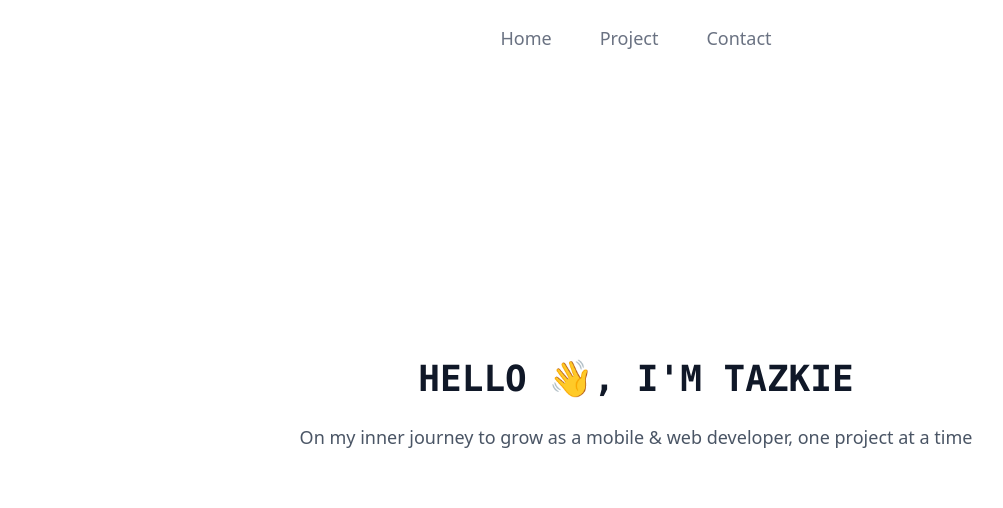
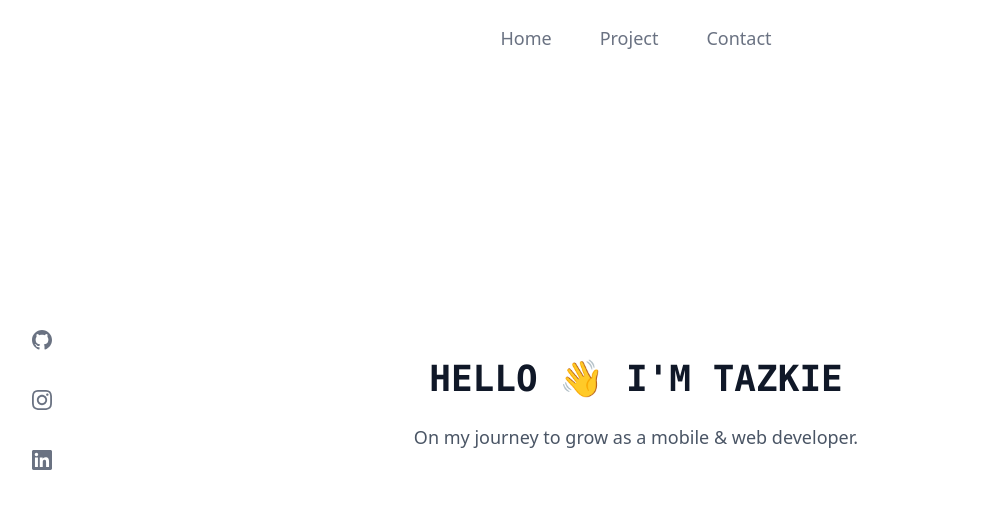
Before and after one commit to TazkieCT/my-portfolio, a React (Vite) app: page / in a window 1280 px wide. Shown: the top 508 px of the page, without its empty margins (4-1007 px from the left). Built offline with nearby package versions, Linux system fonts and the light colour scheme.

Commit message:
feat: add social media

```diff
--- /dev/null
+++ b/src/components/social-media.tsx
@@ -0,0 +1,43 @@
+export default function SocialMedia() {
+  return (
+    <div className="fixed left-6 top-1/2 -translate-y-1/2 z-50">
+      <div className="flex flex-col items-center gap-4">
+        <a
+          href="https://github.com/TazkieCT"
+          target="_blank"
+          rel="noopener noreferrer"
+          className="p-3 text-gray-500 hover:text-black transition-all duration-200 hover:scale-110 transform"
+          aria-label="GitHub"
+        >
+          <svg className="w-5 h-5" fill="currentColor" viewBox="0 0 24 24">
+            <path d="M12 0c-6.626 0-12 5.373-12 12 0 5.302 3.438 9.8 8.207 11.387.599.111.793-.261.793-.577v-2.234c-3.338.726-4.033-1.416-4.033-1.416-.546-1.387-1.333-1.756-1.333-1.756-1.089-.745.083-.729.083-.729 1.205.084 1.839 1.237 1.839 1.237 1.07 1.834 2.807 1.304 3.492.997.107-.775.418-1.305.762-1.604-2.665-.305-5.467-1.334-5.467-5.931 0-1.311.469-2.381 1.236-3.221-.124-.303-.535-1.524.117-3.176 0 0 1.008-.322 3.301 1.23.957-.266 1.983-.399 3.003-.404 1.02.005 2.047.138 3.006.404 2.291-1.552 3.297-1.23 3.297-1.23.653 1.653.242 2.874.118 3.176.77.84 1.235 1.911 1.235 3.221 0 4.609-2.807 5.624-5.479 5.921.43.372.823 1.102.823 2.222v3.293c0 .319.192.694.801.576 4.765-1.589 8.199-6.086 8.199-11.386 0-6.627-5.373-12-12-12z" />
+          </svg>
+        </a>
+
+        <a
+          href="https://www.instagram.com/ijtct/"
+          target="_blank"
+          rel="noopener noreferrer"
+          className="p-3 text-gray-500 hover:text-black transition-all duration-200 hover:scale-110 transform"
+          aria-label="Instagram"
+        >
+          <svg className="w-5 h-5" fill="currentColor" viewBox="0 0 24 24">
+            <path d="M12 2.163c3.204 0 3.584.012 4.85.07 3.252.148 4.771 1.691 4.919 4.919.058 1.265.069 1.645.069 4.849 0 3.205-.012 3.584-.069 4.849-.149 3.225-1.664 4.771-4.919 4.919-1.266.058-1.644.07-4.85.07-3.204 0-3.584-.012-4.849-.07-3.26-.149-4.771-1.699-4.919-4.92-.058-1.265-.07-1.644-.07-4.849 0-3.204.013-3.583.07-4.849.149-3.227 1.664-4.771 4.919-4.919 1.266-.057 1.645-.069 4.849-.069zm0-2.163c-3.259 0-3.667.014-4.947.072-4.358.2-6.78 2.618-6.98 6.98-.059 1.281-.073 1.689-.073 4.948 0 3.259.014 3.668.072 4.948.2 4.358 2.618 6.78 6.98 6.98 1.281.058 1.689.072 4.948.072 3.259 0 3.668-.014 4.948-.072 4.354-.2 6.782-2.618 6.979-6.98.059-1.28.073-1.689.073-4.948 0-3.259-.014-3.667-.072-4.947-.196-4.354-2.617-6.78-6.979-6.98-1.281-.059-1.69-.073-4.949-.073zm0 5.838c-3.403 0-6.162 2.759-6.162 6.162s2.759 6.163 6.162 6.163 6.162-2.759 6.162-6.163c0-3.403-2.759-6.162-6.162-6.162zm0 10.162c-2.209 0-4-1.79-4-4 0-2.209 1.791-4 4-4s4 1.791 4 4c0 2.21-1.791 4-4 4zm6.406-11.845c-.796 0-1.441.645-1.441 1.44s.645 1.44 1.441 1.44c.795 0 1.439-.645 1.439-1.44s-.644-1.44-1.439-1.44z" />
+          </svg>
+        </a>
+
+        <a
+          href="https://www.linkedin.com/in/ijtct/"
+          target="_blank"
+          rel="noopener noreferrer"
+          className="p-3 text-gray-500 hover:text-black transition-all duration-200 hover:scale-110 transform"
+          aria-label="LinkedIn"
+        >
+          <svg className="w-5 h-5" fill="currentColor" viewBox="0 0 24 24">
+            <path d="M20.447 20.452h-3.554v-5.569c0-1.328-.027-3.037-1.852-3.037-1.853 0-2.136 1.445-2.136 2.939v5.667H9.351V9h3.414v1.561h.046c.477-.9 1.637-1.85 3.37-1.85 3.601 0 4.267 2.37 4.267 5.455v6.286zM5.337 7.433c-1.144 0-2.063-.926-2.063-2.065 0-1.138.92-2.063 2.063-2.063 1.14 0 2.064.925 2.064 2.063 0 1.139-.925 2.065-2.064 2.065zm1.782 13.019H3.555V9h3.564v11.452zM22.225 0H1.771C.792 0 0 .774 0 1.729v20.542C0 23.227.792 24 1.771 24h20.451C23.2 24 24 23.227 24 22.271V1.729C24 .774 23.2 0 22.222 0h.003z" />
+          </svg>
+        </a>
+      </div>
+    </div>
+  )
+}
--- a/src/pages/Home.tsx
+++ b/src/pages/Home.tsx
@@ -1,5 +1,6 @@
 import { HyperText } from "../components/magicui/hyper-text";
 import Navbar from "../components/navbar";
+import SocialMedia from "../components/social-media";
 
 export default function Home() {
   return (
@@ -7,9 +8,10 @@
       <div className="absolute top-0 left-0 w-full">
         <Navbar />
       </div>
+      <SocialMedia />
       <main className="max-w-4xl mx-auto px-4 py-12 min-h-screen flex flex-col items-center justify-center">
-        <HyperText  className="text-4xl font-bold text-center text-gray-900">Hello 👋, I'm Tazkie</HyperText>
-        <p className="text-lg text-gray-600 text-center mt-4">On my inner journey to grow as a mobile & web developer, one project at a time</p>
+        <HyperText  className="text-4xl font-bold text-center text-gray-900">Hello 👋 I'm Tazkie</HyperText>
+        <p className="text-lg text-gray-600 text-center mt-4">On my journey to grow as a mobile & web developer.</p>
         {/* <p className="text-lg text-gray-600 text-center mt-4">
           A curious coder turning <span className="text-emerald-600">tea 🍵</span> into <span className="text-indigo-600">code 💻</span> (and learning along the way)
         </p> */}
```
